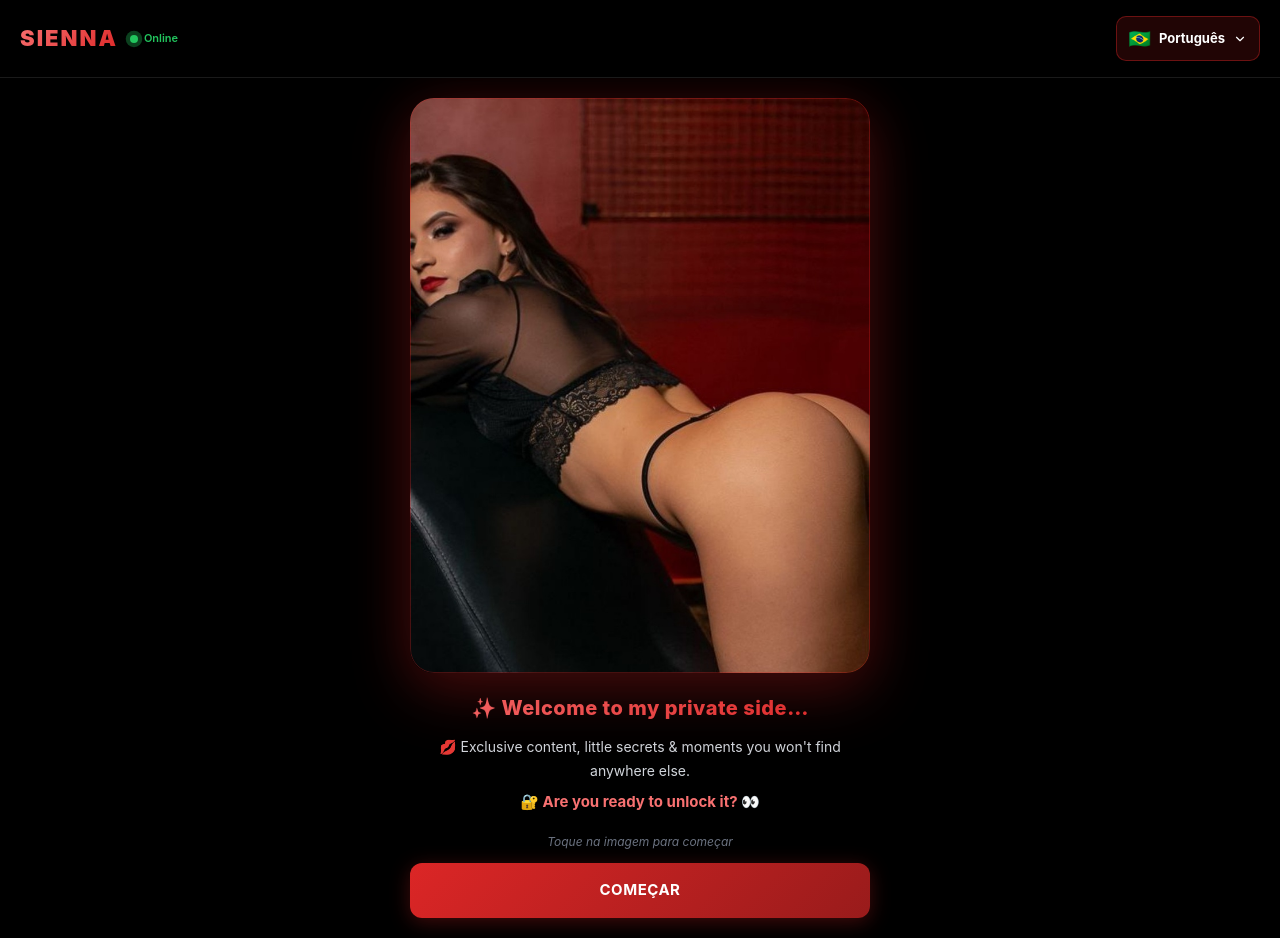
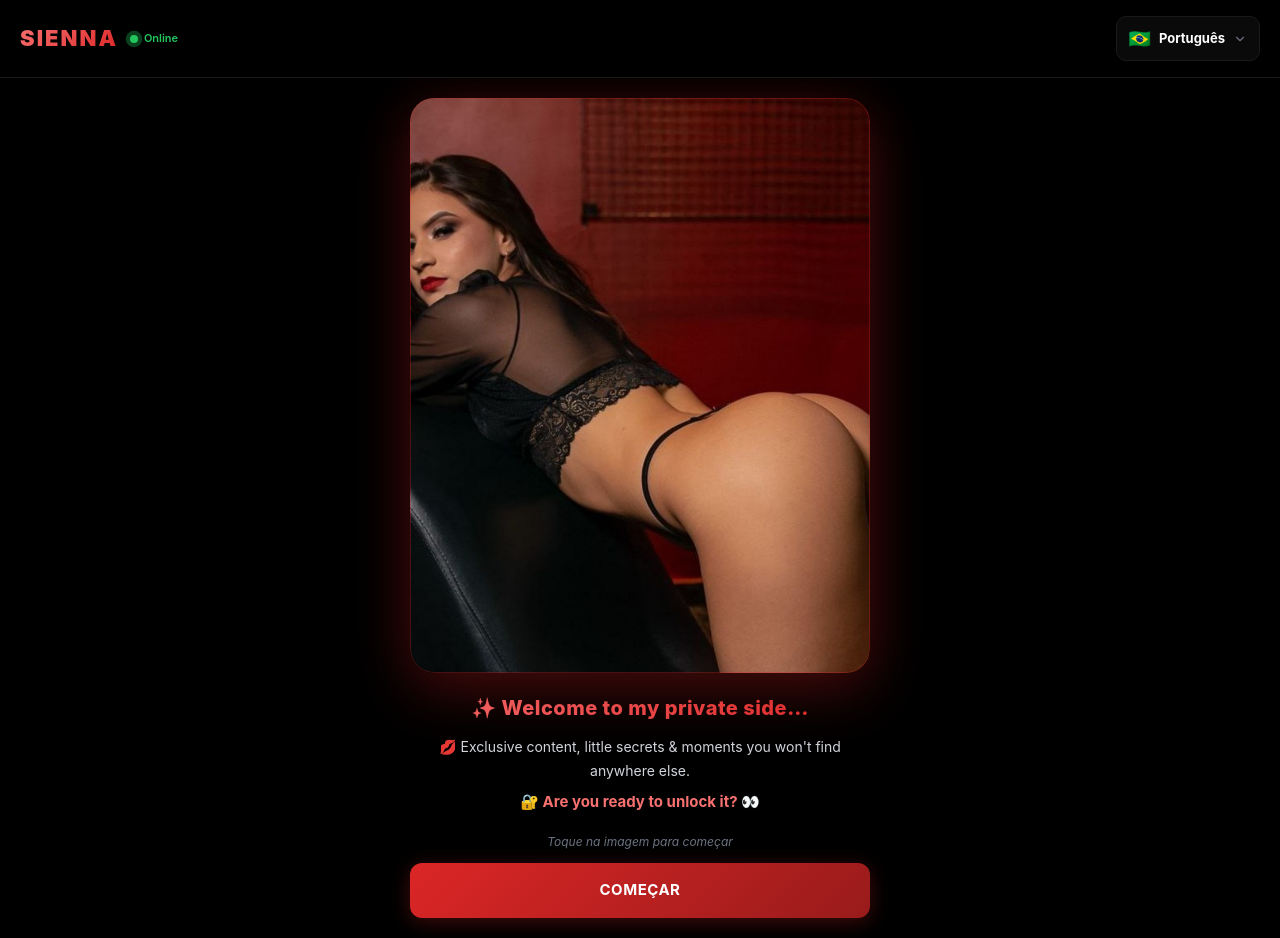
Before and after one commit to dioneelizeudaluz-afk/Sienna_Landing-, a React (Vite) app: page / in a window 1280 px wide. Built offline with nearby package versions, Linux system fonts and the light colour scheme.

Commit message:
Atualizar LanguageSelector com fundo preto

```diff
--- a/src/components/LanguageSelector.tsx
+++ b/src/components/LanguageSelector.tsx
@@ -29,8 +29,8 @@ export default function LanguageSelector() {
           alignItems: 'center',
           gap: 8,
           padding: '8px 12px',
-          background: 'rgba(220,38,38,0.15)',
-          border: '1px solid rgba(220,38,38,0.4)',
+          background: '#0a0a0a',
+          border: '1px solid #1a1a1a',
           borderRadius: 10,
           color: '#fff',
           fontSize: 13,
@@ -41,7 +41,7 @@ export default function LanguageSelector() {
       >
         <span style={{ fontSize: 18 }}>{current.flag}</span>
         <span>{current.label}</span>
-        <ChevronDown size={14} style={{ transform: open ? 'rotate(180deg)' : 'rotate(0)', transition: 'transform 0.2s' }} />
+        <ChevronDown size={14} style={{ transform: open ? 'rotate(180deg)' : 'rotate(0)', transition: 'transform 0.2s', color: '#6b7280' }} />
       </button>
 
       {open && (
@@ -50,11 +50,11 @@ export default function LanguageSelector() {
             position: 'absolute',
             top: 'calc(100% + 6px)',
             right: 0,
-            background: '#1a0a0a',
-            border: '1px solid rgba(220,38,38,0.4)',
+            background: '#0a0a0a',
+            border: '1px solid #1a1a1a',
             borderRadius: 12,
             overflow: 'hidden',
-            boxShadow: '0 10px 40px rgba(0,0,0,0.6)',
+            boxShadow: '0 10px 40px rgba(0,0,0,0.8)',
             minWidth: 180,
             zIndex: 200,
           }}
@@ -72,7 +72,7 @@ export default function LanguageSelector() {
                 gap: 12,
                 width: '100%',
                 padding: '12px 16px',
-                background: lang === l.code ? 'rgba(220,38,38,0.25)' : 'transparent',
+                background: lang === l.code ? 'rgba(220,38,38,0.1)' : 'transparent',
                 border: 'none',
                 color: lang === l.code ? '#f87171' : '#d1d5db',
                 fontSize: 14,
```
